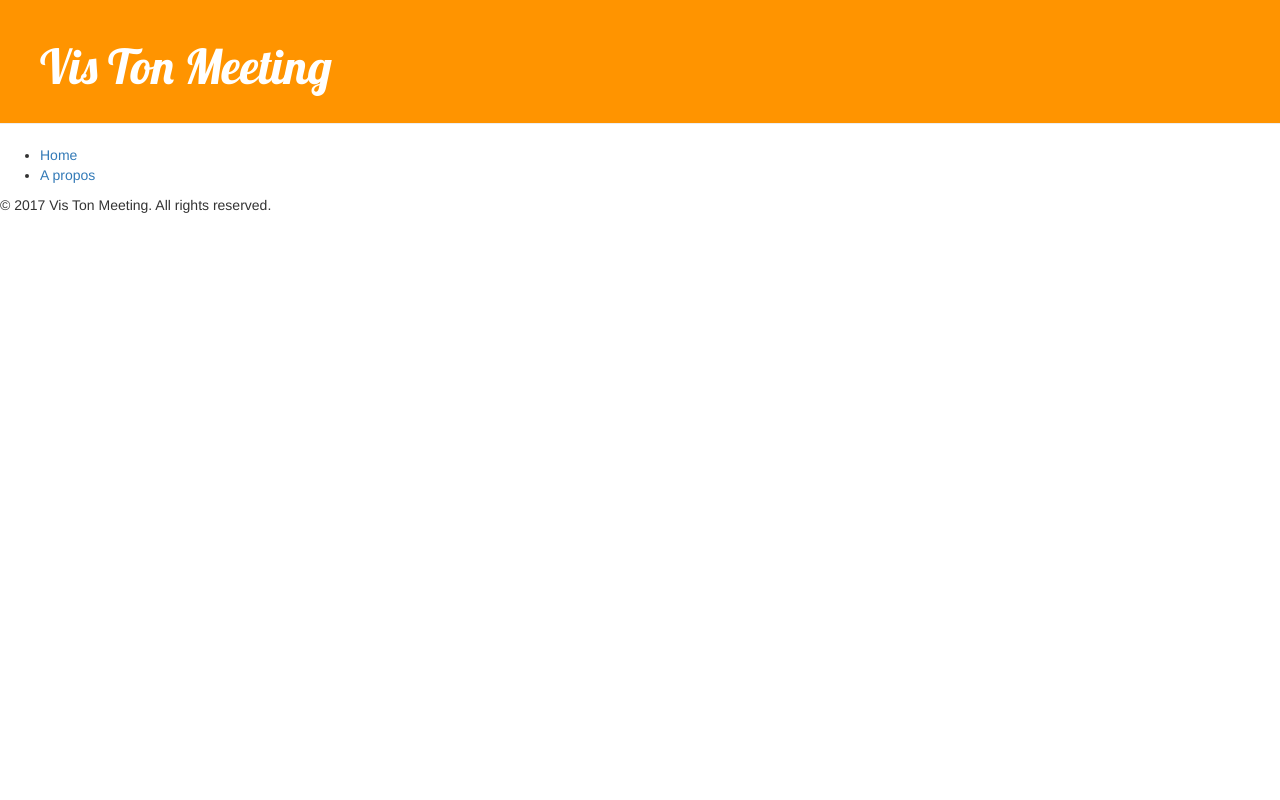
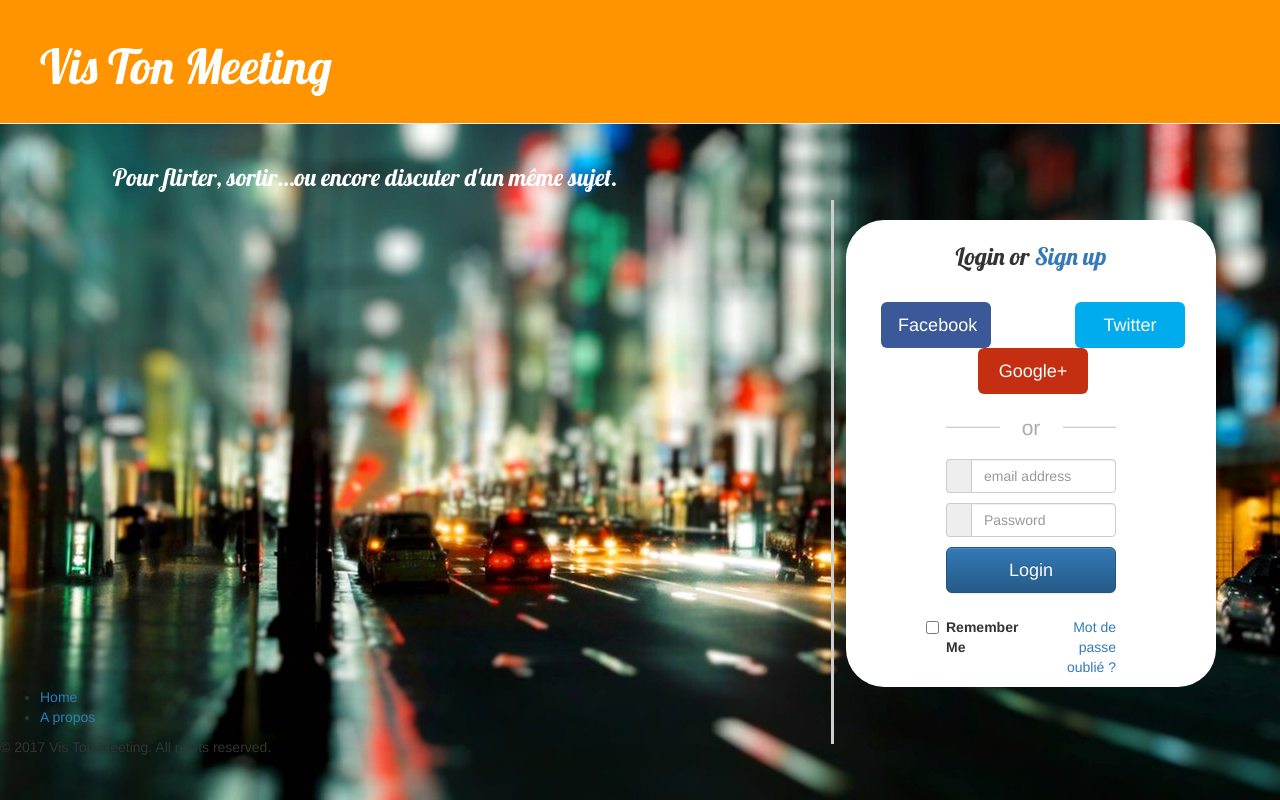
Before and after one commit to Mehdi66410/ArchiWeb, a Django app: page / in a window 1280 px wide. Run offline with Django 3.2, Linux system fonts and the light colour scheme; some libraries are stand-ins or nearby versions.

Commit message:
ajout sur accueil inscription

```diff
--- /dev/null
+++ b/socialnetwork/static/css/index.css
@@ -0,0 +1,115 @@
+.line{
+    width:3px;
+    height:100%;
+    position:absolute;
+    background-color: #cdcdcd;
+    margin:0;
+    padding:0;
+}
+.contour{
+    border-radius: 38px;
+
+    background-color: #fff;
+}
+body {
+    background: white url("images/fond_ecran.jpeg") no-repeat right bottom;
+}
+.cote_gauche{
+    text-align: center;
+    color: white;
+    font-size: 25px;
+    margin-left: -500%;
+    padding-left: 15px;
+
+}
+.container {
+    width: 400px;
+
+    padding-right: 15px;
+
+    padding-left: 15px;
+
+    margin-right: 5%;
+
+    margin-left: auto;
+
+}
+@media (min-width: 768px) {
+    .omb_row-sm-offset-3 div:first-child[class*="col-"] {
+        margin-left: 25%;
+    }
+    .col-sm-2{
+        width: 35%;
+
+    }
+}
+
+.omb_login .omb_authTitle {
+    text-align: center;
+    line-height: 300%;
+}
+
+.omb_login .omb_socialButtons a {
+    color: white; // In yourUse @body-bg
+    opacity:0.9;
+}
+.omb_login .omb_socialButtons a:hover {
+    color: white;
+    opacity:1;
+    width: 100px;
+}
+.omb_login .omb_socialButtons .omb_btn-facebook {
+    margin-left:-59%;
+
+    background: #3b5998;
+}
+.omb_login .omb_socialButtons .omb_btn-twitter {
+    margin-left:-10%;
+
+    background: #00aced;
+}
+.omb_login .omb_socialButtons .omb_btn-google {    margin-left:120%;
+
+    background: #c32f10;}
+
+
+.omb_login .omb_loginOr {
+    position: relative;
+    font-size: 1.5em;
+    color: #aaa;
+    margin-top: 1em;
+    margin-bottom: 1em;
+    padding-top: 0.5em;
+    padding-bottom: 0.5em;
+}
+.omb_login .omb_loginOr .omb_hrOr {
+    background-color: #cdcdcd;
+    height: 1px;
+    margin-top: 0px !important;
+    margin-bottom: 0px !important;
+}
+.omb_login .omb_loginOr .omb_spanOr {
+    display: block;
+    position: absolute;
+    left: 50%;
+    top: -0.6em;
+    margin-left: -1.5em;
+    background-color: white;
+    width: 3em;
+    text-align: center;
+}
+
+.omb_login .omb_loginForm .input-group.i {
+    width: 2em;
+}
+.omb_login .omb_loginForm  .help-block {
+    color: red;
+}
+
+
+@media (min-width: 768px) {
+    .omb_login .omb_forgotPwd {
+        text-align: right;
+        margin-top:10px;
+    }
+}
--- a/socialnetwork/templates/socialnetwork/index.html
+++ b/socialnetwork/templates/socialnetwork/index.html
@@ -1,5 +1,13 @@
+{% extends 'socialnetwork/base.html' %}
 
-{% extends 'socialnetwork/base.html' %}
+{# Load the tag library #}
+{% load bootstrap3 %}
+{% load bootstrap_ui_tags %}
+{# Load CSS and JavaScript #}
+{% bootstrap_css %}
+{% bootstrap_javascript %}
+{# Display django.contrib.messages as Bootstrap alerts #}
+{% load staticfiles %}
 {% block content %}
     {% for post in posts %}
         <div class="post">
@@ -10,4 +18,83 @@
             <p>{{ post.text|linebreaksbr }}</p>
         </div>
     {% endfor %}
+<link rel="stylesheet" href="{% static 'css/index.css' %}">
+
+<body>
+
+    <div class="cote_gauche">
+        <h3 class="omb_authTitle">Pour flirter, sortir…ou encore discuter d'un même sujet.</h3>
+    </div>
+
+    <div class="line"></div>
+
+    <div class="container">
+        <div class="contour">
+
+        <div class="omb_login">
+            <h3 class="omb_authTitle">Login or <a>Sign up</a></h3>
+            <div class="row omb_row-sm-offset-3 omb_socialButtons">
+                <div class="col-xs-4 col-sm-2">
+                    <a href="#" class="btn btn-lg btn-block omb_btn-facebook">
+                        <i class="fa fa-facebook visible-xs"></i>
+                        <span class="hidden-xs">Facebook</span>
+                    </a>
+                </div>
+                <div class="col-xs-4 col-sm-2">
+                    <a href="#" class="btn btn-lg btn-block omb_btn-twitter">
+                        <i class="fa fa-twitter visible-xs"></i>
+                        <span class="hidden-xs">Twitter</span>
+                    </a>
+                </div>
+                <div class="col-xs-4 col-sm-2">
+                    <a href="#" class="btn btn-lg btn-block omb_btn-google">
+                        <i class="fa fa-google-plus visible-xs"></i>
+                        <span class="hidden-xs">Google+</span>
+                    </a>
+                </div>
+            </div>
+
+            <div class="row omb_row-sm-offset-3 omb_loginOr">
+                <div class="col-xs-12 col-sm-6">
+                    <hr class="omb_hrOr">
+                    <span class="omb_spanOr">or</span>
+                </div>
+            </div>
+
+            <div class="row omb_row-sm-offset-3">
+                <div class="col-xs-12 col-sm-6">
+                    <form class="omb_loginForm" action="" autocomplete="off" method="POST">
+                        <div class="input-group">
+                            <span class="input-group-addon"><i class="fa fa-user"></i></span>
+                            <input type="text" class="form-control" name="username" placeholder="email address">
+                                </div>
+                        <span class="help-block"></span>
+
+                        <div class="input-group">
+                            <span class="input-group-addon"><i class="fa fa-lock"></i></span>
+                            <input  type="password" class="form-control" name="password" placeholder="Password">
+                                </div>
+                        <span class="help-block"> </span>
+
+                        <button class="btn btn-lg btn-primary btn-block" type="submit">Login</button>
+                    </form>
+                </div>
+            </div>
+            <div class="row omb_row-sm-offset-3">
+                <div class="col-xs-12 col-sm-3">
+                    <label class="checkbox">
+                        <input type="checkbox" value="remember-me">Remember Me
+                            </label>
+                </div>
+                <div class="col-xs-12 col-sm-3">
+                    <p class="omb_forgotPwd">
+                    <a href="#">Mot de passe oublié ?</a>
+                    </p>
+
+                </div>
+            </div>
+        </div>
+        </div>
+    </div>
+</body>
 {% endblock content %}
```
Also changed, not shown: socialnetwork/static/css/images/fond_ecran.jpeg (added).
